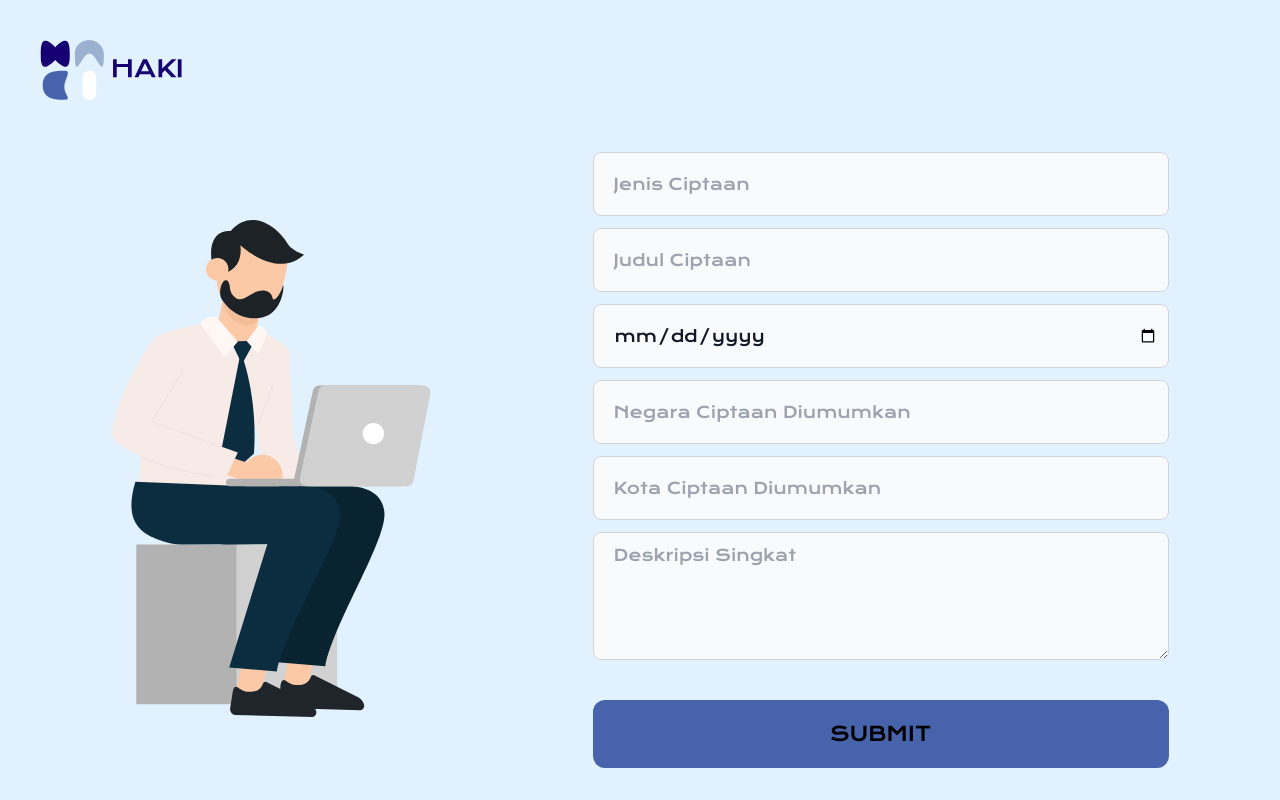
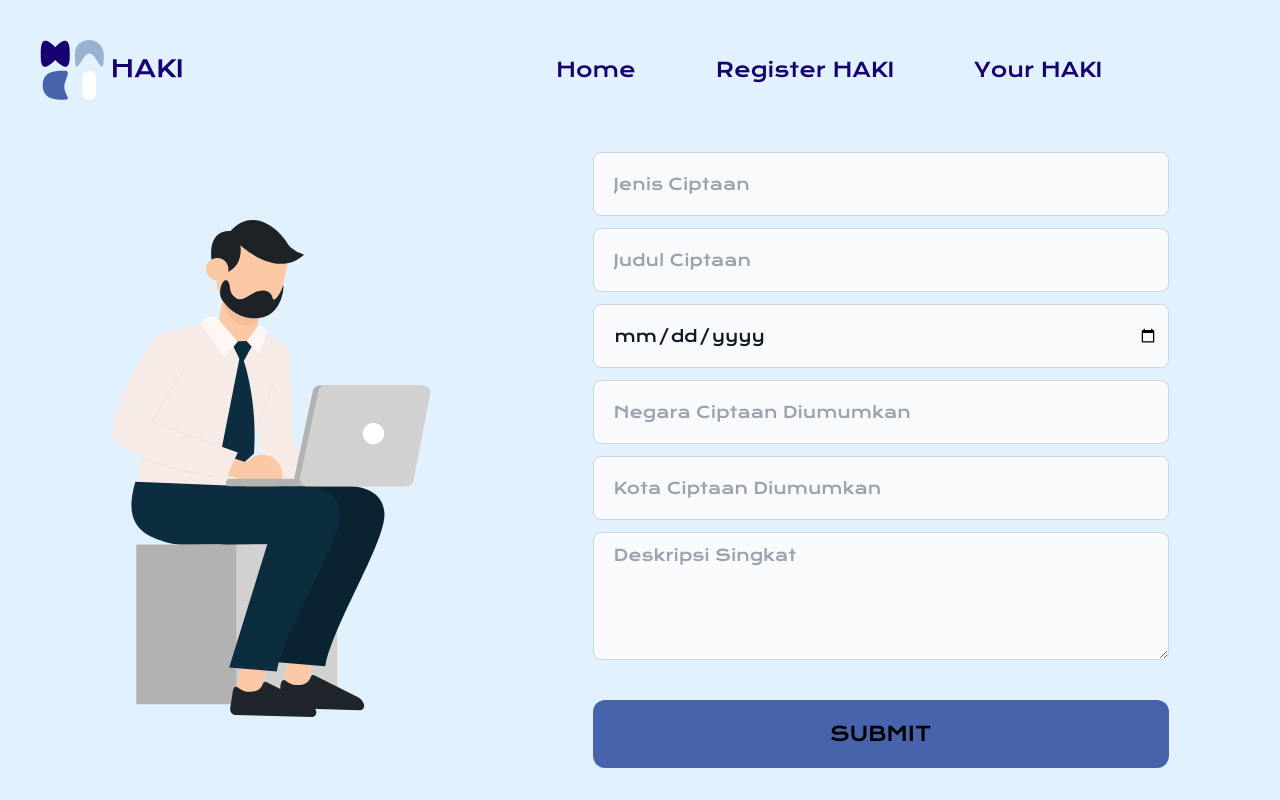
Before and after one commit to joshuawenata/web3competition, a Next.js app: page /register-haki in a window 1280 px wide. Built offline with nearby package versions, Linux system fonts and the light colour scheme.

Commit message:
update navbar

```diff
--- a/app/components/navbar-logged-in.tsx
+++ b/app/components/navbar-logged-in.tsx
@@ -7,6 +7,15 @@ const NavbarLoggedin = () => {
     const handleLogoClick = () => {
         router.push('/')
     }
+
+    const handleRegisterHaki = () => {
+        router.push('/register-haki')
+    }
+
+    const handleYourHaki = () => {
+        router.push('/your-haki')
+    }
+
 
     return (
         <div>
@@ -26,15 +35,12 @@ const NavbarLoggedin = () => {
             Home
             </button>
 
-            <button className="pl-20 text-xl font-krona-one text-blues">
+            <button onClick={handleRegisterHaki} className="pl-20 text-xl font-krona-one text-blues">
             Register HAKI
             </button>
 
-            <button className="pl-20 text-xl font-krona-one text-blues">
-            See HAKI
-            </button>
 
-            <button className="pl-20 text-xl font-krona-one text-blues">
+            <button onClick={handleYourHaki} className="pl-20 text-xl font-krona-one text-blues">
             Your HAKI
             </button>
 
--- a/app/register-haki/page.tsx
+++ b/app/register-haki/page.tsx
@@ -1,9 +1,16 @@
 "use client";
 import { useRouter } from "next/navigation";
 import Navbar from "../components/navbar";
+import NavbarLoggedin from "../components/navbar-logged-in";
 
 export default function Home() {
   const router = useRouter();
+
+  const handleSubmit = () => {
+    router.push('your-haki')
+  }
+
+
   return (
     <main className="bg-background h-screen w-screen">
       {/* font krona one */}
@@ -16,7 +23,7 @@ export default function Home() {
       <link rel="preconnect" href="https://fonts.gstatic.com" crossOrigin=""/>
       <link href="https://fonts.googleapis.com/css2?family=Krona+One&family=Luckiest+Guy&display=swap" rel="stylesheet"/>
 
-      <Navbar/>
+      <NavbarLoggedin />
 
       <div className="flex flex-row place-content-center">
 
@@ -117,6 +124,7 @@ export default function Home() {
 
           <div className="flex justify-center mt-10">
             <button
+              onClick={handleSubmit}
               className="text-xl font-krona-one bg-bluesk pl-10 pr-10 pt-5 pb-5 rounded-xl"
               style={{ width: "36rem" }} >
               SUBMIT
```
